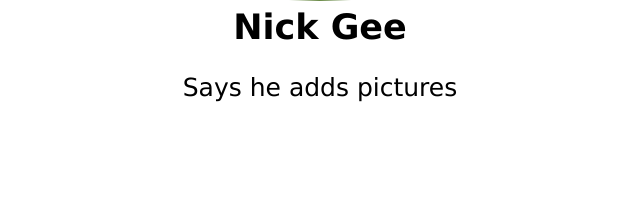
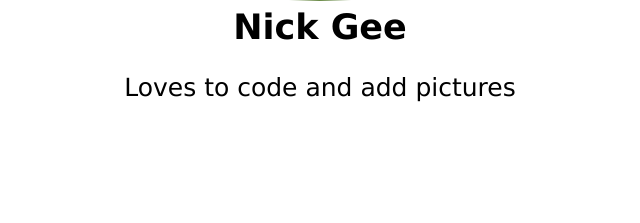
Before and after one commit to andrewc26/P2Wildcats, a Flask app: page /about in a window 1280 px wide. Shown: the part 2068-2291 px from the top of the page, without its empty margins (320-960 px from the left). Run offline with Flask 2, Linux system fonts and the light colour scheme; some libraries are stand-ins or nearby versions.

Commit message:
Merge remote-tracking branch 'origin/main' into main heyeyey

```diff
--- a/templates/about.html
+++ b/templates/about.html
@@ -34,7 +34,7 @@
             <div class="column">
                 <img class="face" src="../static/images/Wildcat.jpg" alt="Nick" style="width:100%">
                 <p class="face-name">Nick Gee</p>
-                <p class="face-text">Says he adds pictures</p>
+                <p class="face-text">Loves to code and add pictures</p>
             </div>
         </div>
     </body>
```
